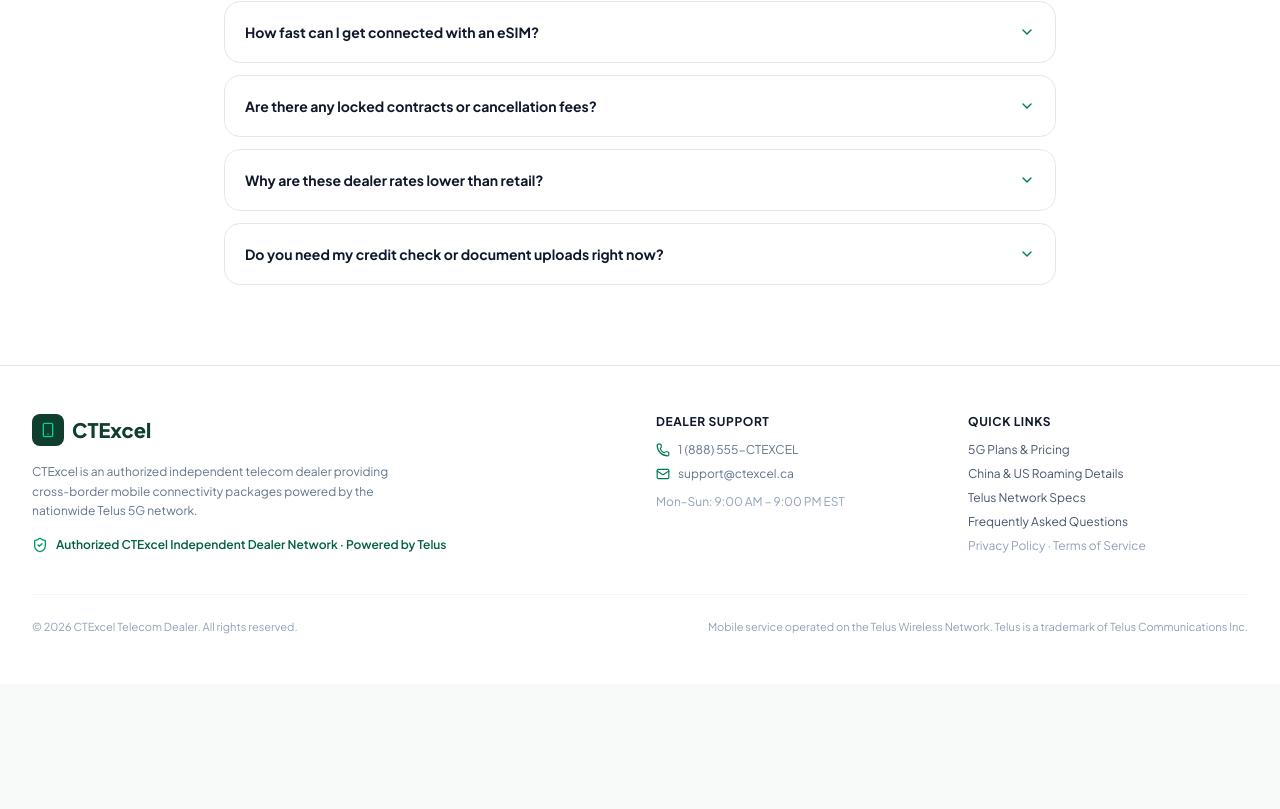
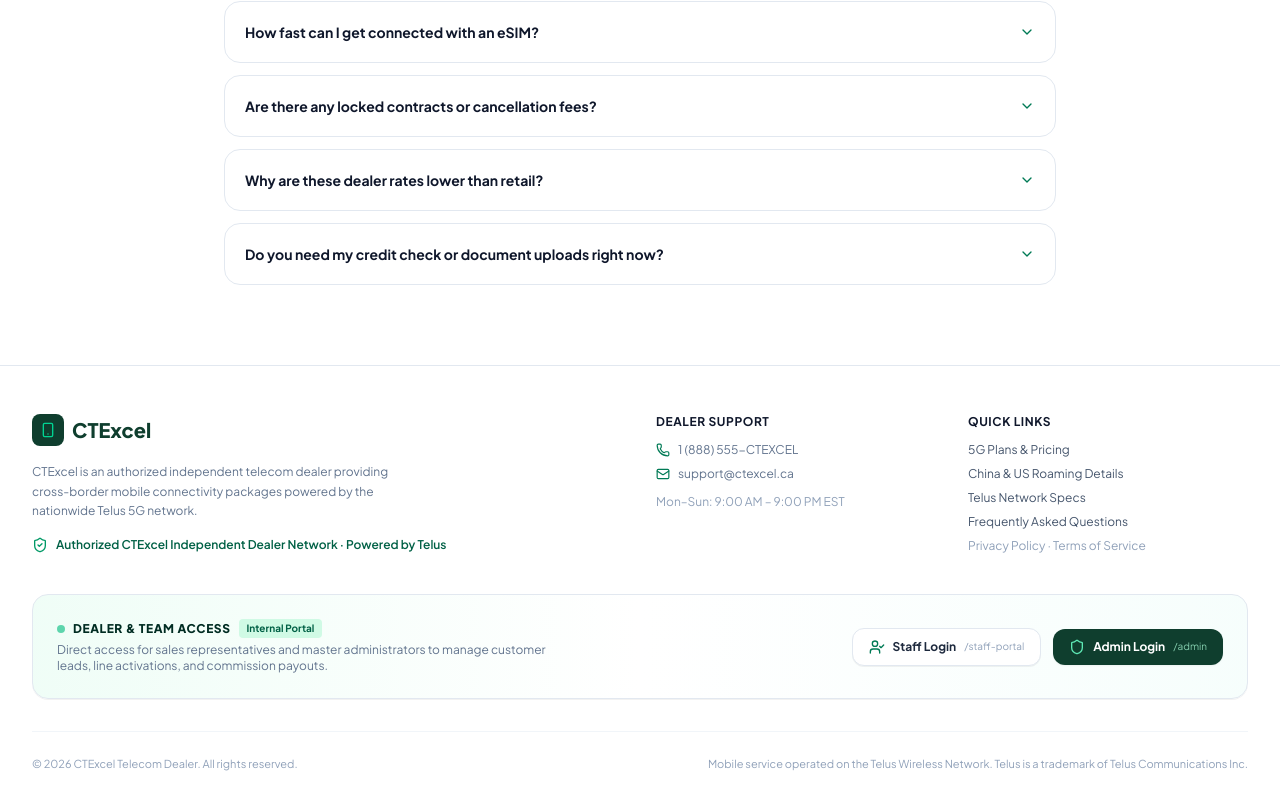
Before and after one commit to jackysumaple-Max/Airconnect, a React (Vite) app: page / in a window 1280 px wide. Shown: the part 4694-5503 px from the top of the page. Before the commit the page ends 5378 px from the top, so only its background shows below. Built offline with nearby package versions, Linux system fonts and the light colour scheme.

Commit message:
feat: add admin and staff portal login links to footer
Expose direct navigation to Staff and Admin portals within the footer to improve accessibility for authorized users.

```diff
--- a/src/App.tsx
+++ b/src/App.tsx
@@ -72,12 +72,21 @@ export default function App() {
     setStaffMembers(TelecomStorage.getStaff());
   }, []);
 
-  // Navigation helpers for unlisted portal
+  // Navigation helpers for dealer portal
   const navigateToStaffPortal = useCallback(() => {
     try {
       window.history.pushState({}, '', '/staff-portal');
     } catch (e) {
       window.location.hash = '#/staff-portal';
+    }
+    setIsStaffRoute(true);
+  }, []);
+
+  const navigateToAdminPortal = useCallback(() => {
+    try {
+      window.history.pushState({}, '', '/staff-portal/admin');
+    } catch (e) {
+      window.location.hash = '#/staff-portal/admin';
     }
     setIsStaffRoute(true);
   }, []);
@@ -263,8 +272,12 @@ export default function App() {
         <FaqSection />
       </main>
 
-      {/* Public Footer (Zero CRM links) */}
-      <Footer cms={cms} />
+      {/* Public Footer with Admin & Staff Portal login buttons */}
+      <Footer
+        cms={cms}
+        onNavigateToStaffPortal={navigateToStaffPortal}
+        onNavigateToAdminPortal={navigateToAdminPortal}
+      />
 
       {/* Hidden Unlisted Access Hint for Evaluators:
           Double-clicking the quiet copyright line or typing /staff-portal navigates to the portal */}
--- a/src/components/landing/Footer.tsx
+++ b/src/components/landing/Footer.tsx
@@ -1,12 +1,46 @@
 import React from 'react';
-import { Smartphone, ShieldCheck, Mail, Phone } from 'lucide-react';
+import { Smartphone, ShieldCheck, Mail, Phone, Shield, UserCheck, Lock } from 'lucide-react';
 import { CMSConfig } from '../../types/telecom';
 
 interface FooterProps {
   cms: CMSConfig;
+  onNavigateToStaffPortal?: () => void;
+  onNavigateToAdminPortal?: () => void;
 }
 
-export const Footer: React.FC<FooterProps> = ({ cms }) => {
+export const Footer: React.FC<FooterProps> = ({
+  cms,
+  onNavigateToStaffPortal,
+  onNavigateToAdminPortal,
+}) => {
+  const handleStaffClick = (e: React.MouseEvent) => {
+    e.preventDefault();
+    if (onNavigateToStaffPortal) {
+      onNavigateToStaffPortal();
+    } else {
+      try {
+        window.history.pushState({}, '', '/staff-portal');
+      } catch {
+        window.location.hash = '#/staff-portal';
+      }
+      window.dispatchEvent(new PopStateEvent('popstate'));
+    }
+  };
+
+  const handleAdminClick = (e: React.MouseEvent) => {
+    e.preventDefault();
+    if (onNavigateToAdminPortal) {
+      onNavigateToAdminPortal();
+    } else {
+      try {
+        window.history.pushState({}, '', '/staff-portal/admin');
+      } catch {
+        window.location.hash = '#/staff-portal/admin';
+      }
+      window.dispatchEvent(new PopStateEvent('popstate'));
+    }
+  };
+
   return (
     <footer className="border-t border-slate-200 bg-white text-slate-600">
       <div className="mx-auto max-w-7xl px-4 sm:px-6 lg:px-8 py-12">
@@ -51,7 +85,7 @@ export const Footer: React.FC<FooterProps> = ({ cms }) => {
             </ul>
           </div>
 
-          {/* Customer Links (NO STAFF CRM LINK - COMPLETELY HIDDEN) */}
+          {/* Customer Links */}
           <div>
             <h4 className="text-xs font-bold uppercase tracking-wider text-slate-900 mb-3">
               Quick Links
@@ -85,25 +119,54 @@ export const Footer: React.FC<FooterProps> = ({ cms }) => {
 
         </div>
 
+        {/* Dealer Portal Gateway: Admin & Staff Login Buttons */}
+        <div className="mt-10 rounded-2xl border border-slate-200 bg-gradient-to-r from-emerald-50/80 via-white to-teal-50/60 p-5 sm:p-6 shadow-2xs">
+          <div className="flex flex-col md:flex-row md:items-center justify-between gap-4">
+            <div className="space-y-1">
+              <div className="flex items-center gap-2">
+                <span className="flex h-2 w-2 rounded-full bg-emerald-500 animate-pulse"></span>
+                <span className="text-xs font-extrabold uppercase tracking-wider text-emerald-950">
+                  Dealer & Team Access
+                </span>
+                <span className="rounded bg-emerald-100 text-emerald-800 text-[10px] font-bold px-2 py-0.5">
+                  Internal Portal
+                </span>
+              </div>
+              <p className="text-xs text-slate-500 max-w-lg">
+                Direct access for sales representatives and master administrators to manage customer leads, line activations, and commission payouts.
+              </p>
+            </div>
+
+            <div className="flex flex-wrap sm:flex-nowrap items-center gap-3">
+              {/* Staff Login Button */}
+              <button
+                type="button"
+                onClick={handleStaffClick}
+                className="w-full sm:w-auto inline-flex items-center justify-center gap-2 rounded-xl bg-white hover:bg-emerald-50/80 border border-slate-200 hover:border-emerald-300 px-4 py-2.5 text-xs font-bold text-slate-800 hover:text-emerald-950 transition-all shadow-2xs active:scale-[0.98]"
+              >
+                <UserCheck className="h-4 w-4 text-emerald-700" />
+                <span>Staff Login</span>
+                <span className="text-[10px] text-slate-400 font-normal">/staff-portal</span>
+              </button>
+
+              {/* Admin Login Button */}
+              <button
+                type="button"
+                onClick={handleAdminClick}
+                className="w-full sm:w-auto inline-flex items-center justify-center gap-2 rounded-xl bg-[#0F3E2E] hover:bg-[#14533D] px-4 py-2.5 text-xs font-bold text-white transition-all shadow-xs active:scale-[0.98]"
+              >
+                <Shield className="h-4 w-4 text-emerald-300" />
+                <span>Admin Login</span>
+                <span className="text-[10px] text-emerald-200/80 font-normal">/admin</span>
+              </button>
+            </div>
+          </div>
+        </div>
+
         {/* Quiet disclaimer and copyright */}
-        <div className="mt-10 border-t border-slate-100 pt-6 flex flex-col sm:flex-row items-center justify-between text-[11px] text-slate-400 gap-4">
+        <div className="mt-8 border-t border-slate-100 pt-6 flex flex-col sm:flex-row items-center justify-between text-[11px] text-slate-400 gap-4">
           <p>
-            <a
-              href="/staff-portal"
-              onClick={(e) => {
-                e.preventDefault();
-                try {
-                  window.history.pushState({}, '', '/staff-portal');
-                } catch {
-                  window.location.hash = '#/staff-portal';
-                }
-                window.dispatchEvent(new PopStateEvent('popstate'));
-              }}
-              className="hover:text-slate-500 transition-colors"
-              title="Staff Portal (/staff-portal)"
-            >
-              © {new Date().getFullYear()} CTExcel Telecom Dealer. All rights reserved.
-            </a>
+            © {new Date().getFullYear()} CTExcel Telecom Dealer. All rights reserved.
           </p>
           <p className="text-right">
             Mobile service operated on the Telus Wireless Network. Telus is a trademark of Telus Communications Inc.
```
